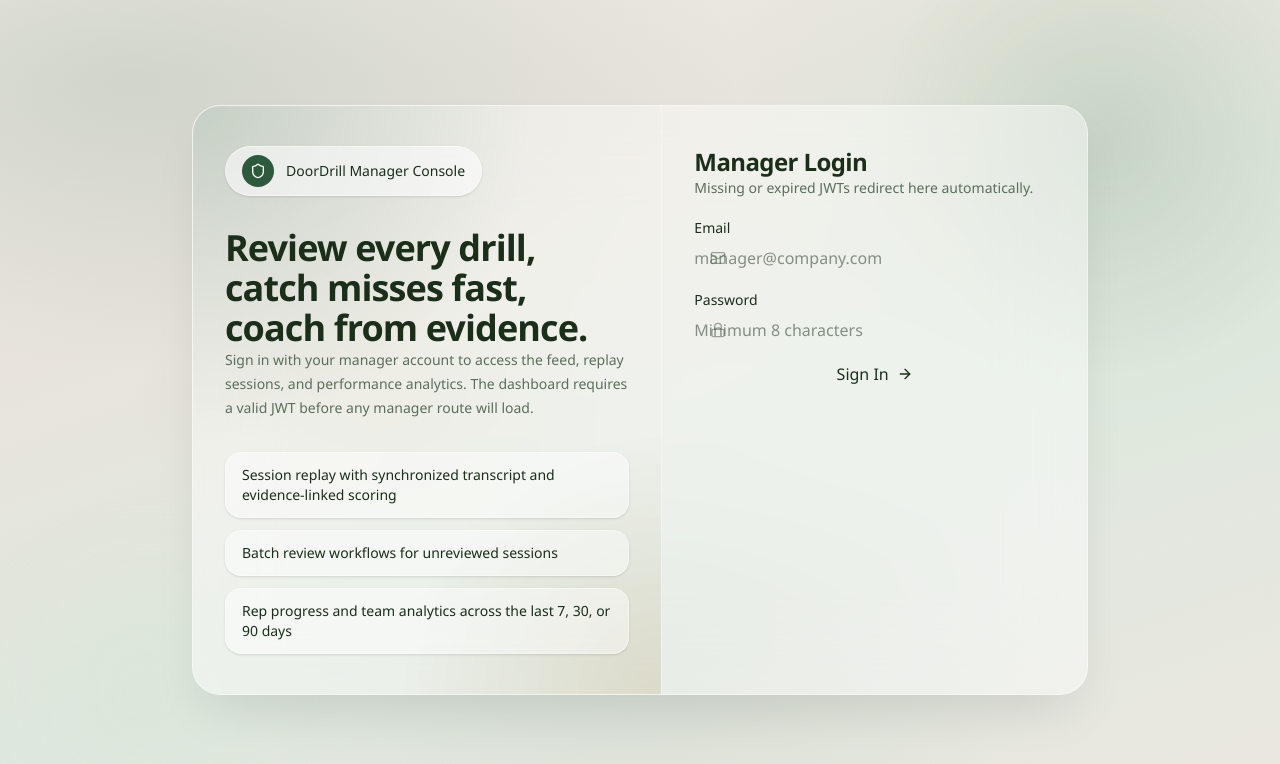
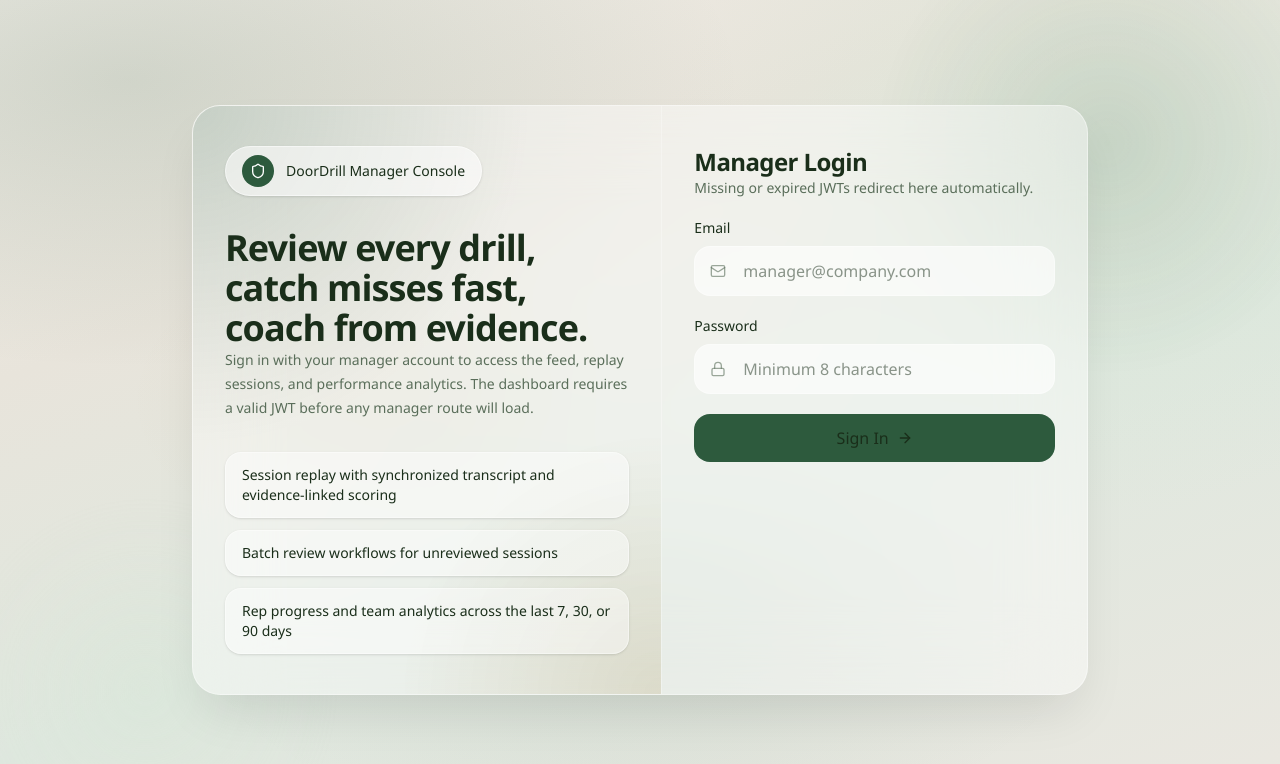
Before and after one commit to calelamb/doordrill, a React (Vite) app in the folder dashboard/: page /login in a window 1280 px wide. Shown: the top 764 px of the page. Built offline with nearby package versions, Linux system fonts and the light colour scheme; no server answers.

Commit message:
Fix dashboard login input styling and local CORS

```diff
--- a/dashboard/src/pages/LoginPage.tsx
+++ b/dashboard/src/pages/LoginPage.tsx
@@ -100,7 +100,7 @@ export function LoginPage() {
                   required
                   value={email}
                   onChange={(event) => setEmail(event.target.value)}
-                  className="w-full rounded-2xl border border-white/35 bg-white/60 py-3 pl-11 pr-4 text-sm text-ink outline-none transition focus:border-accent/50 focus:ring-2 focus:ring-accent/20"
+                  className="w-full appearance-none rounded-2xl border border-white/35 bg-white/60 py-3 pl-12 pr-12 text-sm text-ink outline-none transition focus:border-accent/50 focus:ring-2 focus:ring-accent/20"
                   placeholder="manager@company.com"
                 />
               </div>
@@ -117,7 +117,7 @@ export function LoginPage() {
                   minLength={8}
                   value={password}
                   onChange={(event) => setPassword(event.target.value)}
-                  className="w-full rounded-2xl border border-white/35 bg-white/60 py-3 pl-11 pr-4 text-sm text-ink outline-none transition focus:border-accent/50 focus:ring-2 focus:ring-accent/20"
+                  className="w-full appearance-none rounded-2xl border border-white/35 bg-white/60 py-3 pl-12 pr-12 text-sm text-ink outline-none transition focus:border-accent/50 focus:ring-2 focus:ring-accent/20"
                   placeholder="Minimum 8 characters"
                 />
               </div>
--- a/dashboard/src/styles/global.css
+++ b/dashboard/src/styles/global.css
@@ -83,16 +83,30 @@ body::after {
   50% { transform: translate(40px, -50px) scale(1.08); }
 }
 
-/* Reset form elements so Tailwind classes take full control */
-input,
-textarea,
-button {
-  border: none;
-  border-radius: 0;
-  padding: 0;
+/* Keep native form controls predictable without overriding utility classes. */
+:where(input, textarea, button) {
   font: inherit;
-  background: none;
   color: inherit;
+}
+
+input {
+  appearance: none;
+  -webkit-appearance: none;
+}
+
+input::-ms-clear,
+input::-ms-reveal {
+  display: none;
+}
+
+input[type="email"]::-webkit-contacts-auto-fill-button,
+input[type="email"]::-webkit-credentials-auto-fill-button,
+input[type="password"]::-webkit-credentials-auto-fill-button {
+  visibility: hidden;
+  display: none !important;
+  pointer-events: none;
+  position: absolute;
+  right: 0;
 }
 
 button {
```
Also changed, not shown: 1 other file (tests, documents, lock files or other folders).
